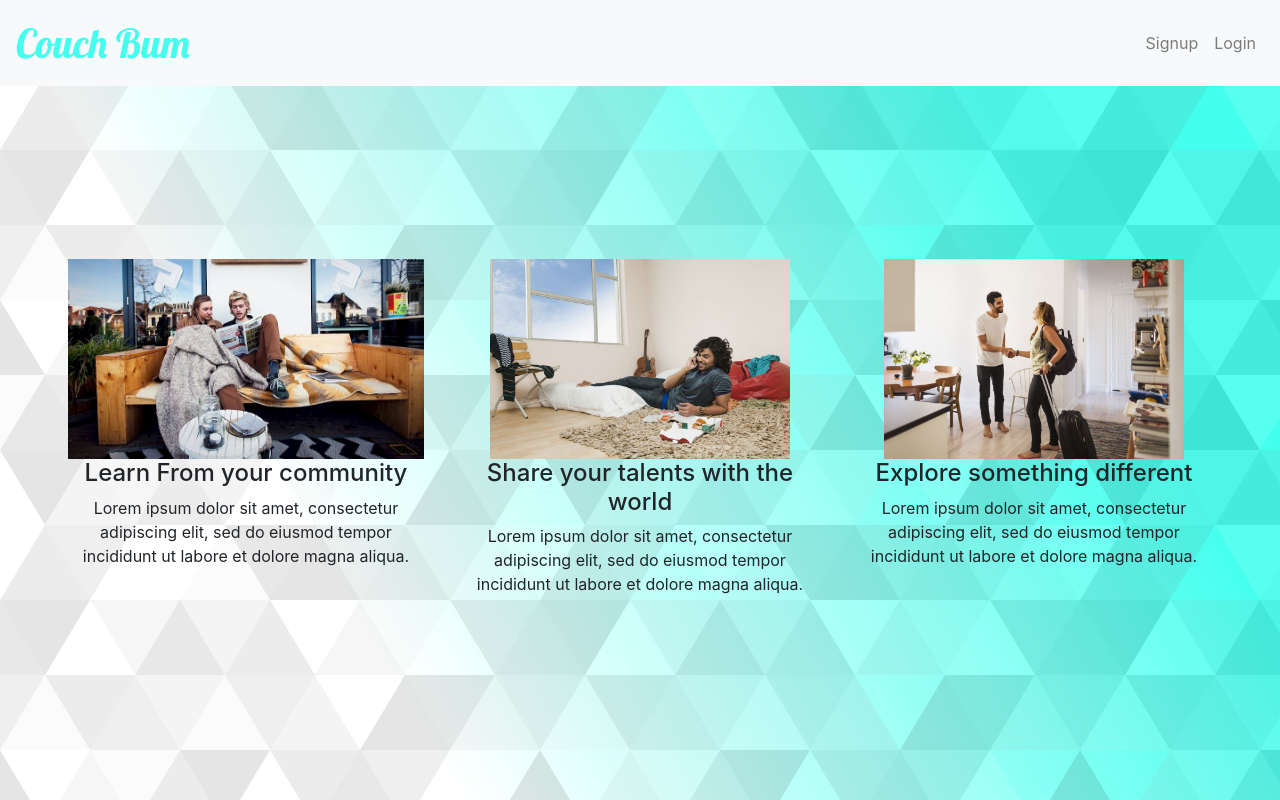
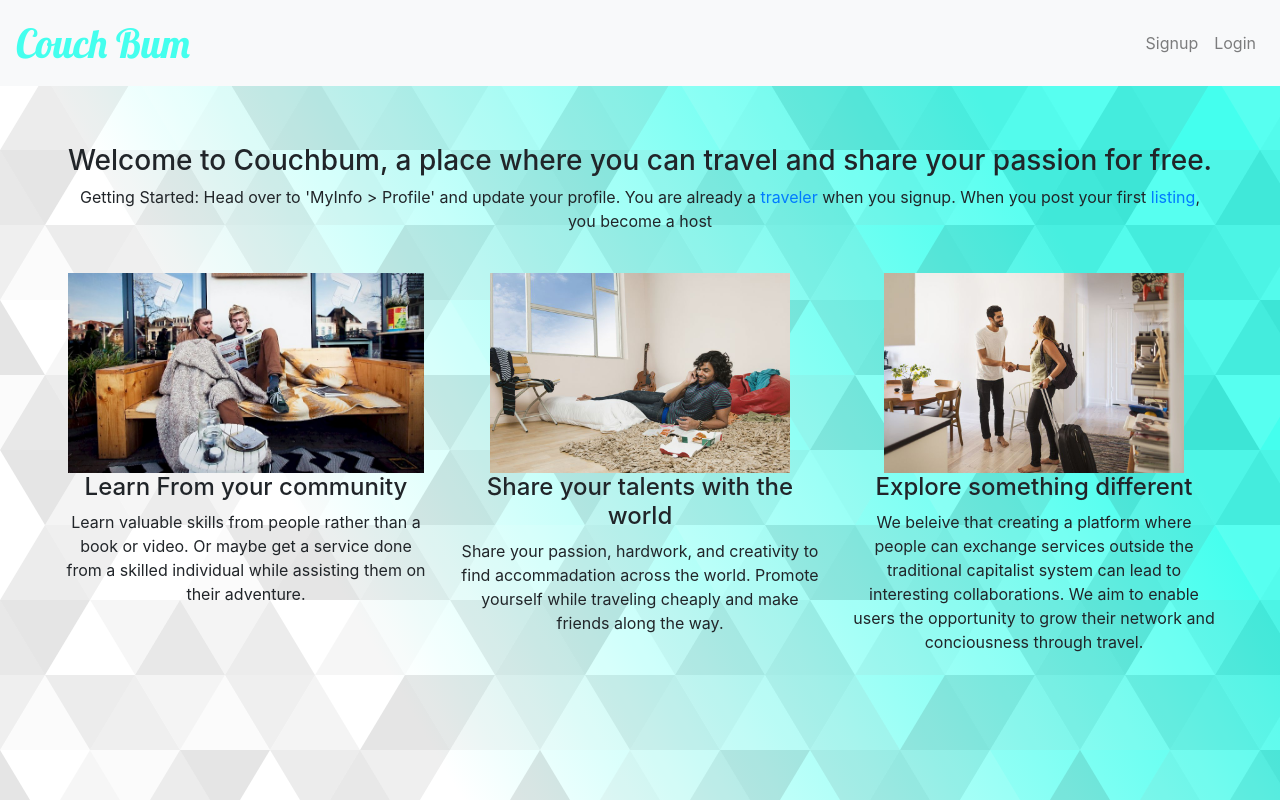
Before and after one commit to mrwhiterk/couch_bum, a React (Create React App) app: page / in a window 1280 px wide. Built offline with nearby package versions, Linux system fonts and the light colour scheme.

Commit message:
added copy for landing page

```diff
--- a/src/Components/Home/Home.css
+++ b/src/Components/Home/Home.css
@@ -1,4 +1,4 @@
 .main-section {
-  margin-top: 15%;
+  margin-top: 5%;
   text-align: center;
 }
--- a/src/Components/Home/Home.js
+++ b/src/Components/Home/Home.js
@@ -1,6 +1,8 @@
 import React, { Component } from 'react';
 import { Col, Row } from 'reactstrap';
 import './Home.css';
+
+import { Link } from 'react-router-dom';
 
 import pic1 from '../../assets/couchbum1.jpg';
 import pic2 from '../../assets/couchbum2.jpg';
@@ -11,28 +13,47 @@ export default class Home extends Component {
     return (
       <div className='main-section'>
         <Row>
+          <Col>
+            <h3>
+              Welcome to Couchbum, a place where you can travel and share your
+              passion for free.
+            </h3>
+            <p>
+              Getting Started: Head over to 'MyInfo > Profile' and update your
+              profile. You are already a <Link to='/travelers'>traveler</Link>{' '}
+              when you signup. When you post your first{' '}
+              <Link to='/listings'>listing</Link>, you become a host
+            </p>
+          </Col>
+        </Row>
+        <br />
+        <Row>
           <Col xs='6' sm='4'>
             <img src={pic2} alt='' height='200px' />
             <h4>Learn From your community</h4>
             <p>
-              Lorem ipsum dolor sit amet, consectetur adipiscing elit, sed do
-              eiusmod tempor incididunt ut labore et dolore magna aliqua.
+              Learn valuable skills from people rather than a book or video. Or
+              maybe get a service done from a skilled individual while assisting
+              them on their adventure.
             </p>
           </Col>
           <Col xs='6' sm='4'>
             <img src={pic3} alt='' height='200px' />
             <h4>Share your talents with the world</h4>
             <p>
-              Lorem ipsum dolor sit amet, consectetur adipiscing elit, sed do
-              eiusmod tempor incididunt ut labore et dolore magna aliqua.
+              Share your passion, hardwork, and creativity to find accommadation
+              across the world. Promote yourself while traveling cheaply and
+              make friends along the way.
             </p>
           </Col>
           <Col sm='4'>
             <img src={pic1} alt='' height='200px' />
             <h4>Explore something different</h4>
             <p>
-              Lorem ipsum dolor sit amet, consectetur adipiscing elit, sed do
-              eiusmod tempor incididunt ut labore et dolore magna aliqua.
+              We beleive that creating a platform where people can exchange
+              services outside the traditional capitalist system can lead to
+              interesting collaborations. We aim to enable users the opportunity
+              to grow their network and conciousness through travel.
             </p>
           </Col>
         </Row>
```
